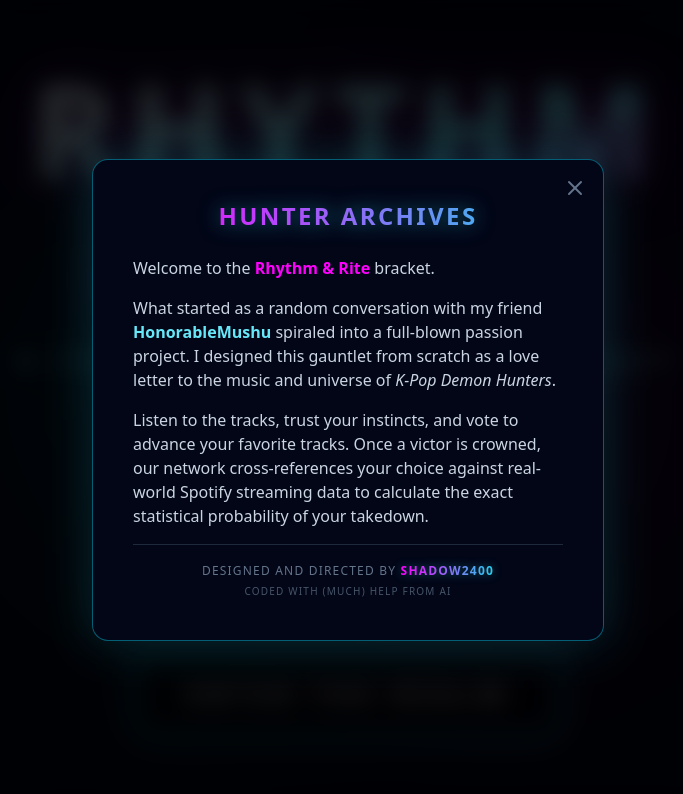
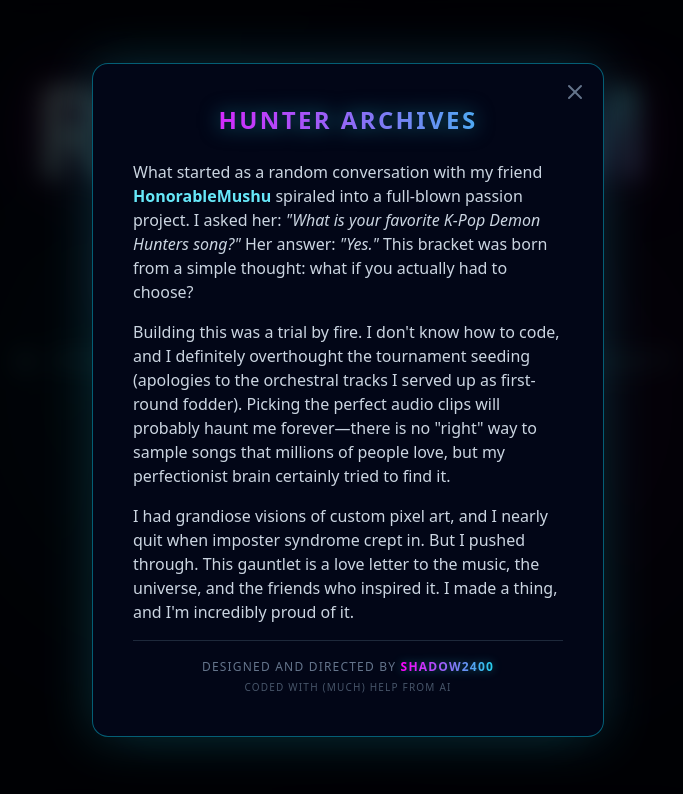
Before and after one commit to Shadow2400/rhythm-and-rite-final, a React (Vite) app: page / in a window 1280 px wide. Both pictures are taken after a click on the button "HUNTER ARCHIVES". Shown: the top 794 px of the page, without its empty margins (292-975 px from the left). Built offline with nearby package versions, Linux system fonts and the light colour scheme.

Commit message:
Add final Lore Archives text and victory screen scroll arrows

```diff
--- a/src/App.jsx
+++ b/src/App.jsx
@@ -299,14 +299,15 @@
 
           <div className="space-y-4 text-slate-300 text-sm md:text-base leading-relaxed">
             <p>
-              Welcome to the <span className="text-[#ff00ff] font-bold">Rhythm & Rite</span> bracket.
+              What started as a random conversation with my friend <span className="text-cyan-300 font-semibold">HonorableMushu</span> spiraled into a full-blown passion project. I asked her: <em>"What is your favorite K-Pop Demon Hunters song?"</em> Her answer: <em>"Yes."</em> This bracket was born from a simple thought: what if you actually had to choose?
             </p>
             <p>
-              What started as a random conversation with my friend <span className="text-cyan-300 font-semibold">HonorableMushu</span> spiraled into a full-blown passion project. I designed this gauntlet from scratch as a love letter to the music and universe of <em>K-Pop Demon Hunters</em>.
+              Building this was a trial by fire. I don't know how to code, and I definitely overthought the tournament seeding (apologies to the orchestral tracks I served up as first-round fodder). Picking the perfect audio clips will probably haunt me forever—there is no "right" way to sample songs that millions of people love, but my perfectionist brain certainly tried to find it.
             </p>
             <p>
-              Listen to the tracks, trust your instincts, and vote to advance your favorite tracks. Once a victor is crowned, our network cross-references your choice against real-world Spotify streaming data to calculate the exact statistical probability of your takedown.
+              I had grandiose visions of custom pixel art, and I nearly quit when imposter syndrome crept in. But I pushed through. This gauntlet is a love letter to the music, the universe, and the friends who inspired it. I made a thing, and I'm incredibly proud of it.
             </p>
+
             <p className="border-t border-slate-800 pt-4 text-xs text-slate-500 text-center uppercase tracking-widest leading-relaxed">
               Designed and Directed by <span className="font-black text-transparent bg-clip-text bg-gradient-to-r from-[#ff00ff] to-cyan-400 drop-shadow-[0_0_5px_rgba(34,211,238,0.4)] selection:bg-cyan-500 selection:text-white">Shadow2400</span><br/>
               <span className="text-slate-600 text-[10px]">Coded with (much) help from AI</span>
@@ -612,6 +613,17 @@
                 </button>
               </div>
 
+{/* --- ADD THIS NEW SCROLL NUDGE BLOCK --- */}
+              {matchups[0].defeated && matchups[0].defeated.length > 0 && (
+                <div className="mt-12 mb-4 flex flex-col items-center justify-center text-cyan-400/80 animate-bounce pointer-events-none">
+                  <p className="text-[10px] md:text-xs tracking-[0.2em] uppercase font-bold mb-2 drop-shadow-[0_0_5px_rgba(34,211,238,0.5)]">
+                    Scroll for Match Analytics
+                  </p>
+                  <ChevronDown size={24} />
+                </div>
+              )}
+              {/* --------------------------------------- */}
+
               {matchups[0].defeated && matchups[0].defeated.length > 0 && (
                 <div className="mt-16 pt-12 border-t border-cyan-900/40 w-full max-w-4xl mx-auto">
                   <h3 className="text-lg md:text-xl font-black text-cyan-400 tracking-[0.3em] uppercase mb-2 text-center drop-shadow-[0_0_10px_rgba(34,211,238,0.5)]">
```
